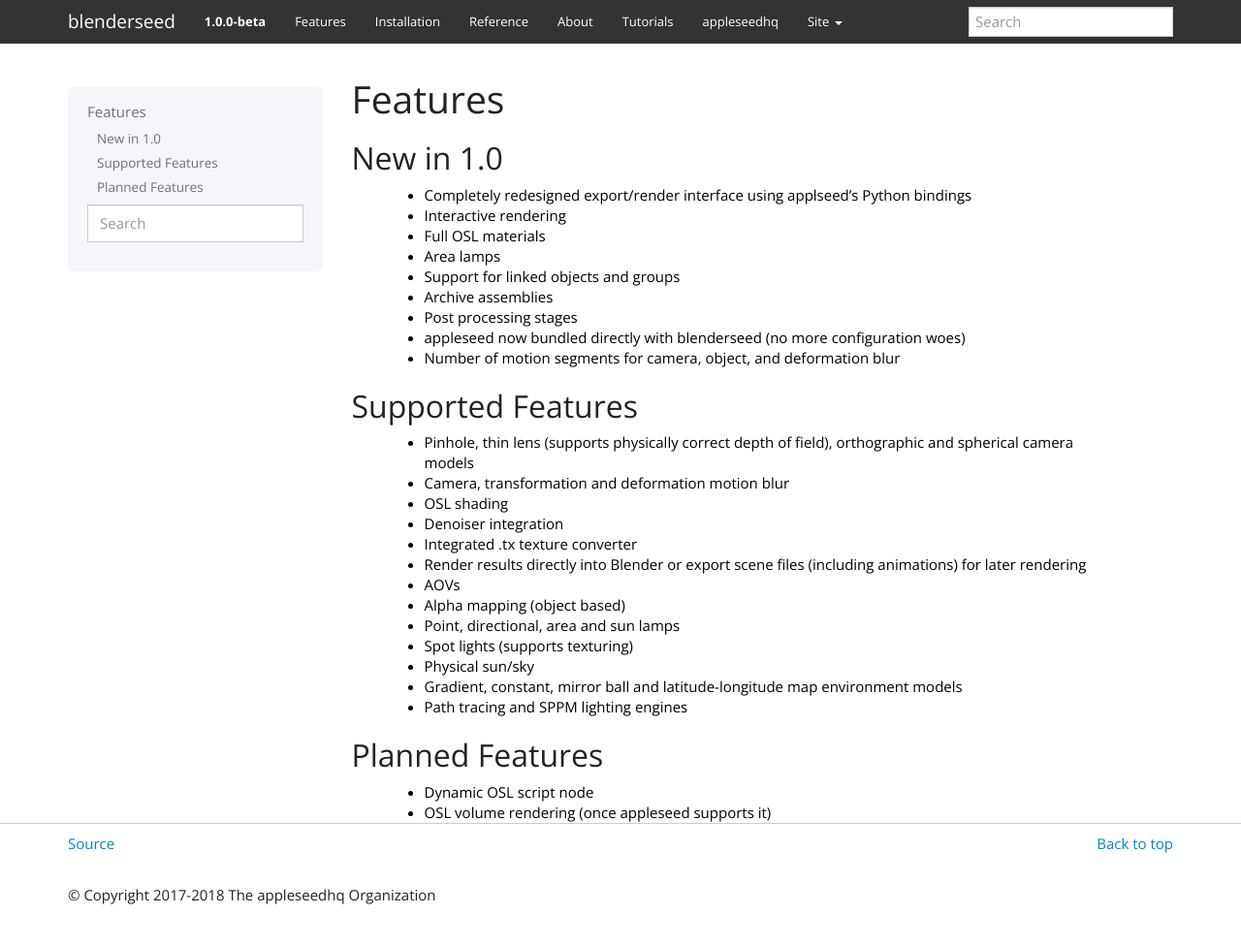
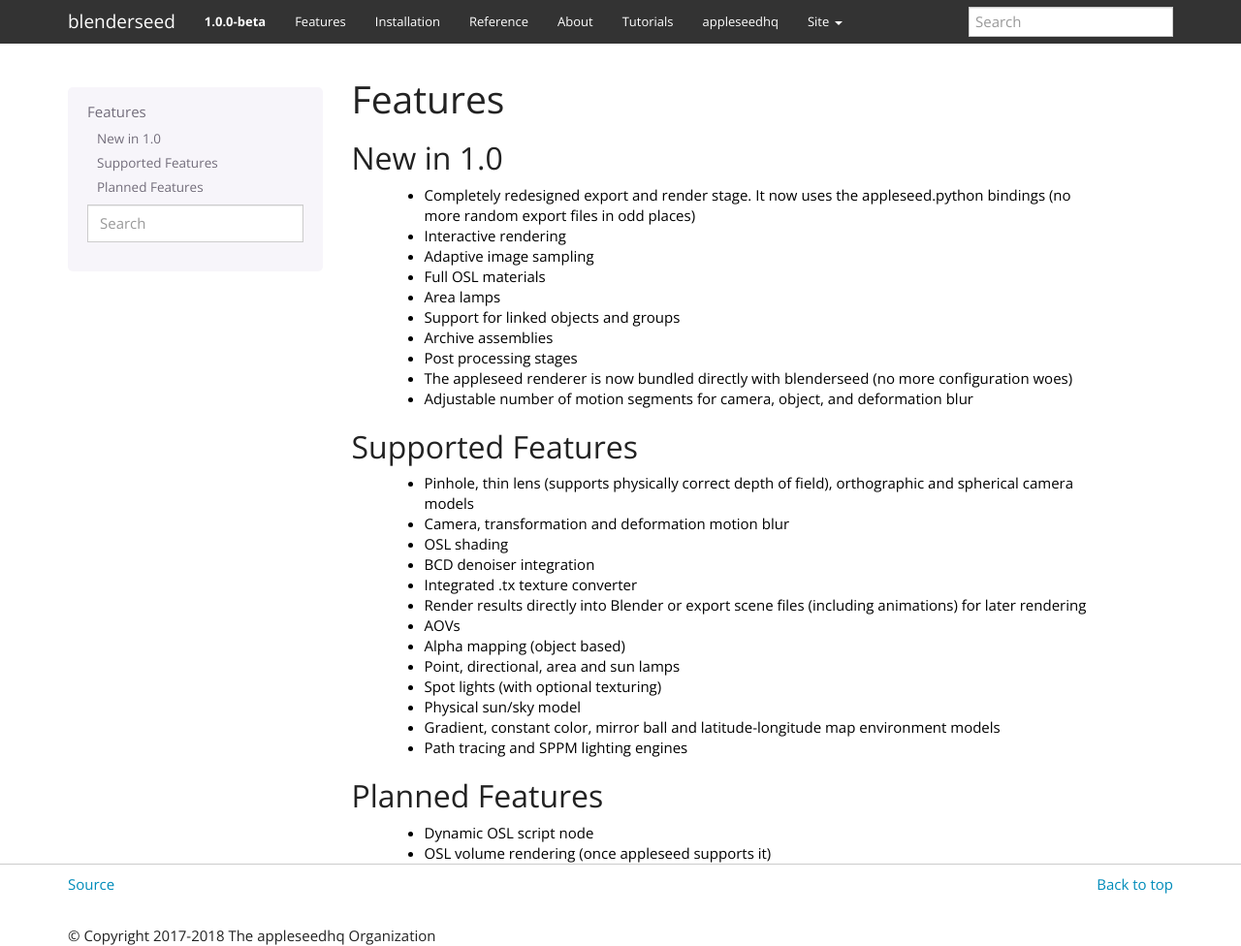
Before and after one commit to appleseedhq/blenderseed, a Sphinx documentation site: the page built from docs/features.rst, in a window 1280 px wide and 976 px high. Shown: the whole window at 97% size. Built offline with Sphinx 7.4.7, drawn with Linux system fonts in a browser that asks for light colours.

Commit message:
Doc updates

```diff
--- a/docs/features.rst
+++ b/docs/features.rst
@@ -4,15 +4,16 @@
 New in 1.0
 ----------
 
-    * Completely redesigned export/render interface using applseed's Python bindings
+    * Completely redesigned export and render stage.  It now uses the appleseed.python bindings (no more random export files in odd places)
     * Interactive rendering
+    * Adaptive image sampling
     * Full OSL materials
     * Area lamps
     * Support for linked objects and groups
     * Archive assemblies
     * Post processing stages
-    * appleseed now bundled directly with blenderseed (no more configuration woes)
-    * Number of motion segments for camera, object, and deformation blur
+    * The appleseed renderer is now bundled directly with blenderseed (no more configuration woes)
+    * Adjustable number of motion segments for camera, object, and deformation blur
 
 Supported Features
 ------------------
@@ -20,15 +21,15 @@
     * Pinhole, thin lens (supports physically correct depth of field), orthographic and spherical camera models
     * Camera, transformation and deformation motion blur
     * OSL shading
-    * Denoiser integration
+    * BCD denoiser integration
     * Integrated .tx texture converter
     * Render results directly into Blender or export scene files (including animations) for later rendering
     * AOVs
     * Alpha mapping (object based)
     * Point, directional, area and sun lamps
-    * Spot lights (supports texturing)
-    * Physical sun/sky
-    * Gradient, constant, mirror ball and latitude-longitude map environment models
+    * Spot lights (with optional texturing)
+    * Physical sun/sky model
+    * Gradient, constant color, mirror ball and latitude-longitude map environment models
     * Path tracing and SPPM lighting engines
 
 Planned Features
--- a/docs/panels/node_editor.rst
+++ /dev/null
@@ -1,2 +0,0 @@
-Node Editor
-===========
```
Also changed, not shown: docs/osl/osl.rst (+4 -4 lines), docs/reference.rst (+3 -4 lines).
